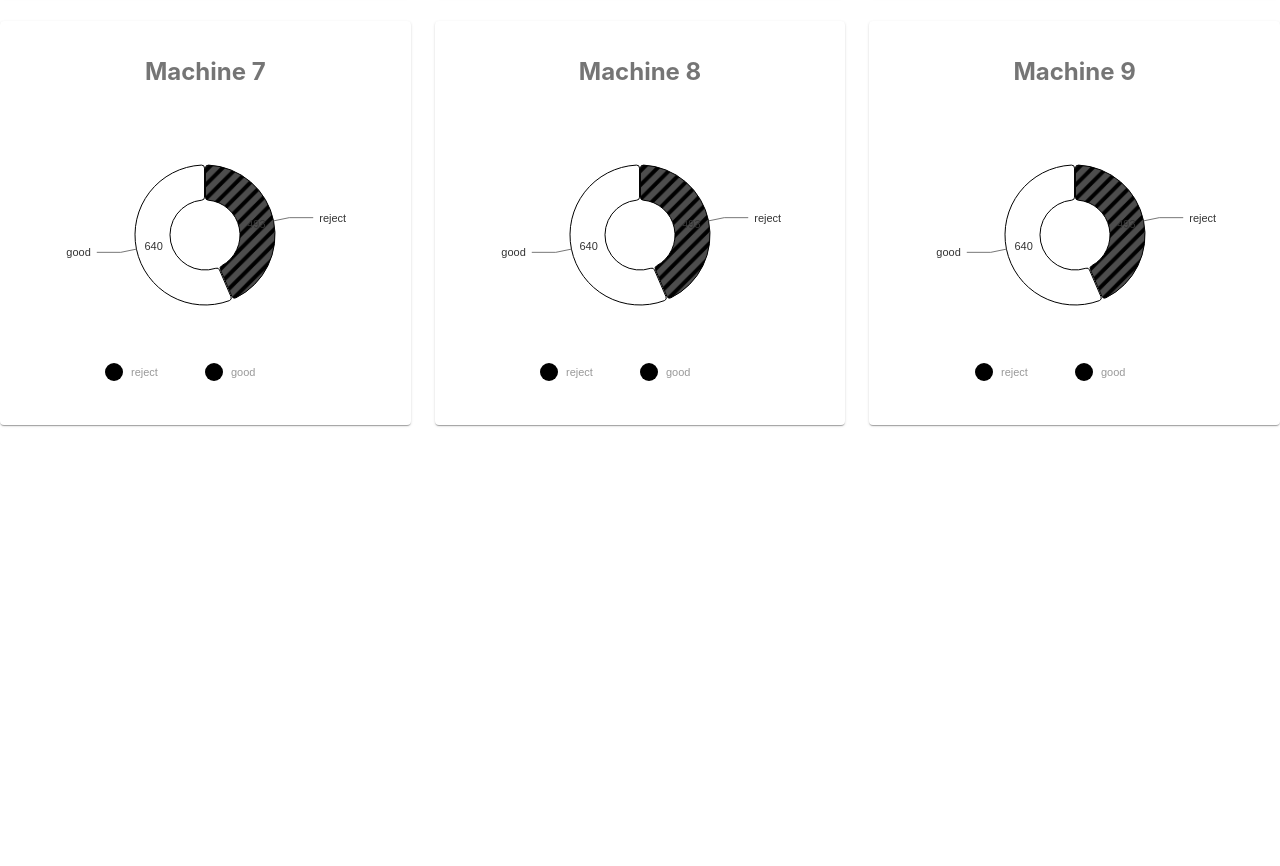
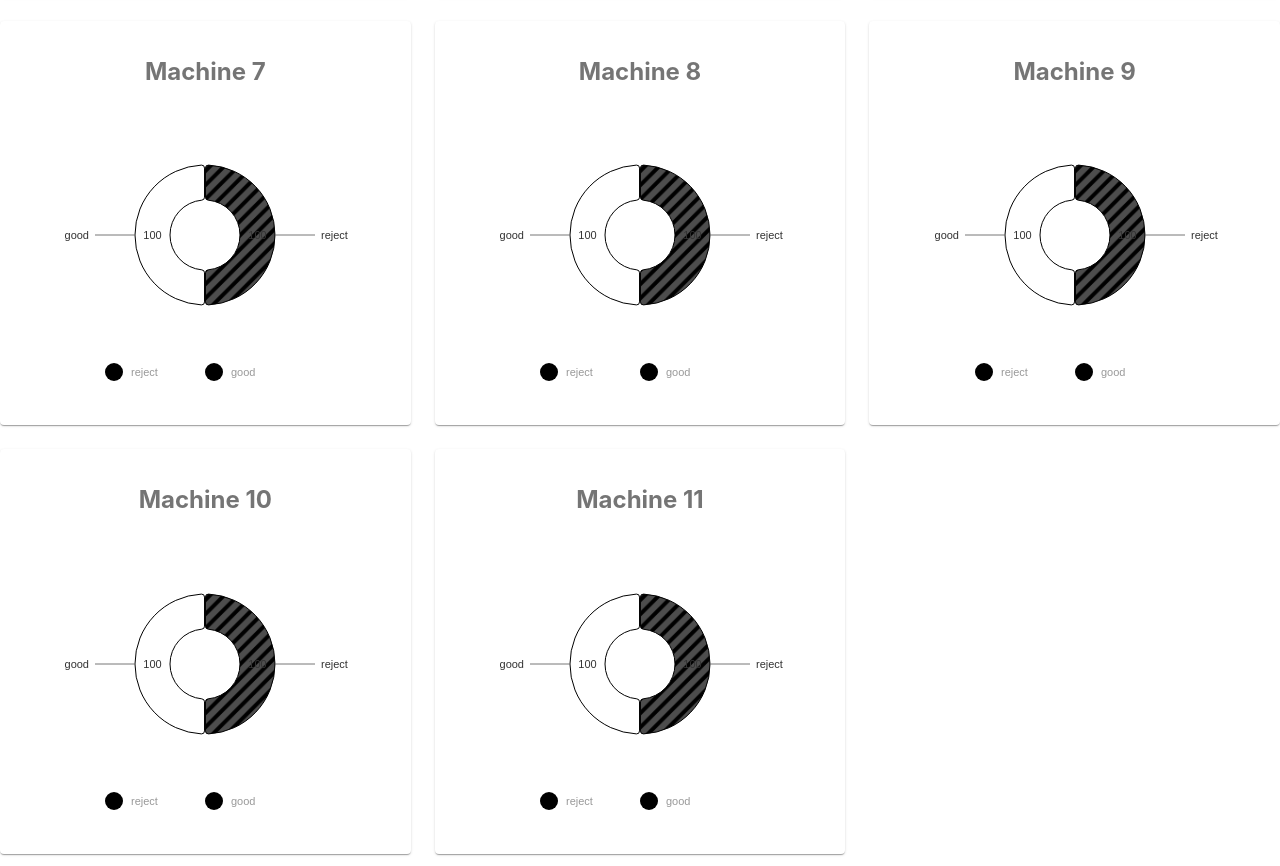
Before and after one commit to Reyvel/mes-monitoring, a React (Create React App) app: page / in a window 1280 px wide. Shown: the part 837-1703 px from the top of the page. Before the commit the page ends 1274 px from the top, so only its background shows below. Built offline with nearby package versions, Linux system fonts and the light colour scheme; no server answers.

Commit message:
add websocket

```diff
--- a/src/mainGrid.jsx
+++ b/src/mainGrid.jsx
@@ -17,14 +17,15 @@ const useStyles = makeStyles(theme => ({
 }));
 
 
-const getBoxes = (elements, classes, data) => {
+const getBoxes = (elements, classes) => {
     const boxes = []
     elements.forEach((element, idx) => {
+        console.log(element)
         boxes.push(
             <Grid key={idx} item xs={12} sm={6} md={4}>
                 <Paper className={classes.paper}>
                     <h2>Machine {idx + 1}</h2>
-                    <MyResponsivePie data={data}/>
+                    <MyResponsivePie data={element}/>
                 </Paper>
             </Grid>
         )
@@ -35,34 +36,39 @@ const getBoxes = (elements, classes, data) => {
 
 export default function MainGrid(props) {
     const classes = useStyles()
-    const elements = [1, 2, 3, 4, 5, 6, 7, 8, 9]
-    const [data, setData] = React.useState([
+    const data = []
+
+    for (let i = 0; i <= 10; i++){
+        data.push(
+            [
                 {
                     "id": "reject",
                     "label": "reject",
-            "value": 493,
+                    "value": 100,
                     "color": "hsl(97, 70%, 50%)",
                     "backgroundColor": "#F47560"
                 },
                 {
                     "id": "good",
                     "label": "good",
-            "value": 140,
+                    "value": 100,
                     "color": "hsl(38, 70%, 50%)",
                     "backgroundColor": "#61CDBB"
                 }
-    ])
-    const boxes = getBoxes(elements, classes, data)
+            ]
+        )
+    }
 
-    React.useEffect(() => {
-        setTimeout(() => {
-           setData((data) => {
-                const newData = [...data]
-                newData[1].value += 500
-                return newData;
-        })
-        }, 3000)
-    }, [])
+    const [elements, setElements] = React.useState(data)
+    const boxes = getBoxes(elements, classes)
+    const websocket = new WebSocket('ws://10.252.175.121:5123')
+    websocket.onmessage = event => {
+        const payload = JSON.parse(event.data)
+        const newData = {...data}
+        newData[payload.id - 1].good.value = payload.good;
+        newData[payload.id - 1].reject.value = payload.reject;
+        setElements(newData);
+    }
 
     return (
         <div className={classes.root}>
```
Lines whose indentation alone changed are shown as unchanged.
